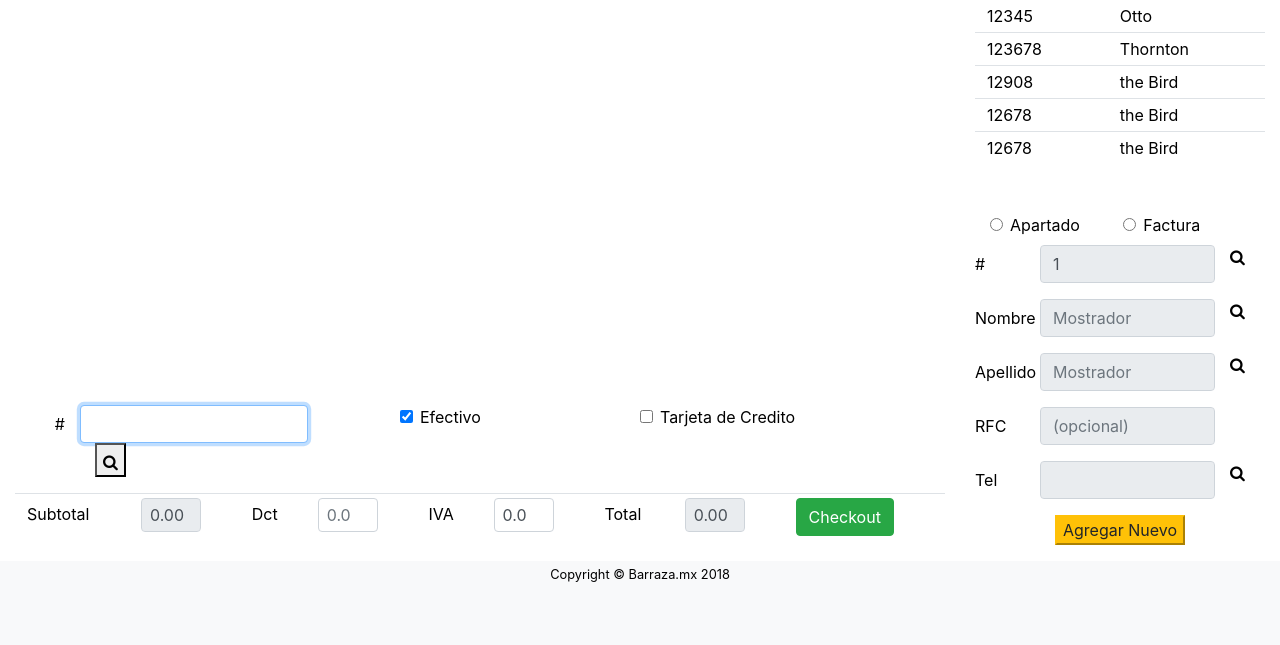
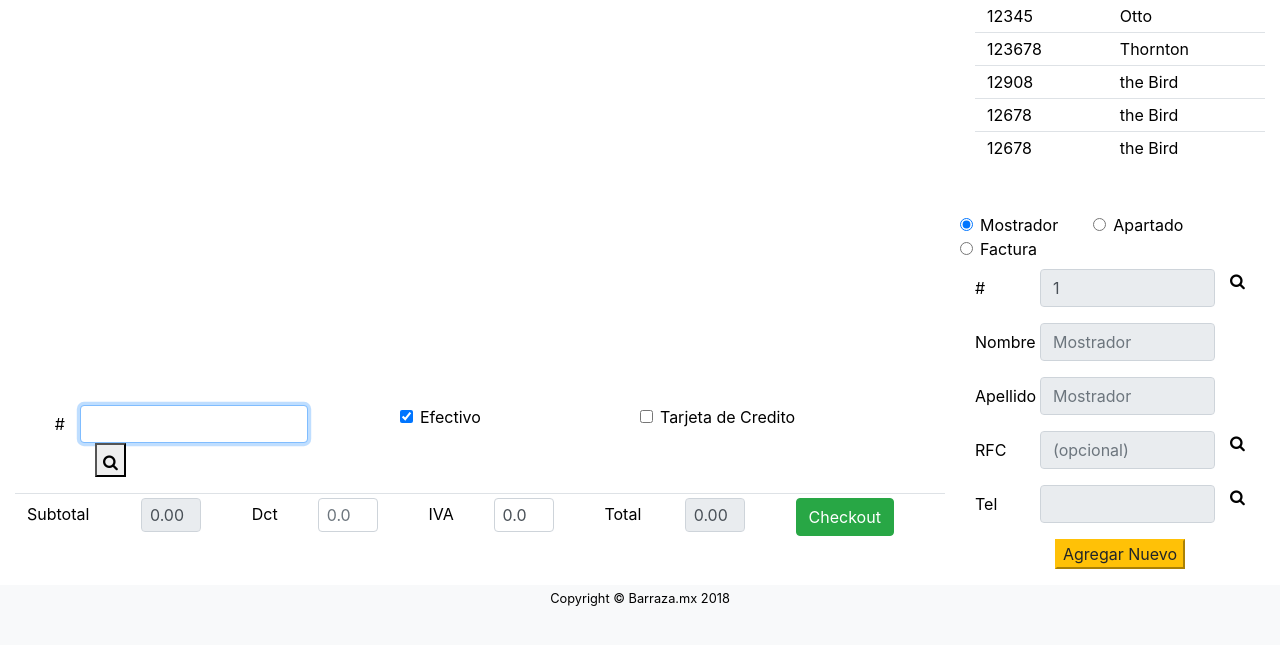
Before and after one commit to sergiobarraza/PDVJoyeria, a PHP site: page /pdv2.php in a window 1280 px wide. Shown: the part 99-744 px from the top of the page. Run offline with PHP 8.4, Linux system fonts and the light colour scheme; data that the repository does not hold is empty; a stand-in replaces the project's code that opens the database connection.

Commit message:
refactorizar y actualizar funcion apartado click

```diff
--- a/footer-pdv.php
+++ b/footer-pdv.php
@@ -356,35 +356,11 @@
 
     <script type="text/javascript">
 
-      function apartadoclick(){
-        document.getElementById("clientNumber").removeAttribute("readonly");
-        document.getElementById("clientNumber").focus();
-        document.getElementById("Name").removeAttribute("readonly");
-        document.getElementById("LastName").removeAttribute("readonly");
-        document.getElementById("RFC").removeAttribute("readonly");
-        document.getElementById("Tel").removeAttribute("readonly");
-
-
-        $("#productid").focus();
-      }
 
       function searchfield(event){
         e=event.which;
         if(e== 13)
         alert(e);
-      // Allow: backspace, delete, tab, escape, enter and .
-      /*if ($.inArray(e, [46, 8, 9, 27, 13]) !== -1 ||
-       // Allow: Ctrl+A
-      (e == 65 && event.ctrlKey === true) ||
-        // Allow: home, end, left, right
-      (e >= 35 && e <= 39)) {
-          // let it happen, don't do anything
-          return;
-      }
-
-      if (( e < 48 || e > 57 )) {
-          event.preventDefault();
-      }*/
       }
     </script>
   </div>
--- a/pdv2.php
+++ b/pdv2.php
@@ -166,16 +166,21 @@
             <div class="col-sm-12">
           <form method="post">
             <div class="row mb-2">
-              <div class="col-sm-1"></div>
               <div class="form-check col-sm-5">
-                <input class="form-check-input" type="radio" name="payment_type" value="" id="defaultCheck1" onchange="apartadoclick();">
+                <input class="form-check-input" checked type="radio" name="payment_type" value="" id="defaultCheck1" onchange="apartadoClick(true);">
                   <label class="form-check-label" for="defaultCheck1" >
+                  Mostrador
+                </label>
+              </div>
+              <div class="form-check col-sm-5">
+                <input class="form-check-input" type="radio" name="payment_type" value="" id="defaultCheck2" onchange="apartadoClick(false);">
+                  <label class="form-check-label" for="defaultCheck2" >
                   Apartado
                 </label>
               </div>
               <div class="form-check col-sm-5">
-                <input class="form-check-input" type="radio" name="payment_type" value="" id="defaultCheck2" onchange="apartadoclick();">
-                  <label class="form-check-label" for="defaultCheck2">
+                <input class="form-check-input" type="radio" name="payment_type" value="" id="defaultCheck3" onchange="apartadoClick(false);">
+                  <label class="form-check-label" for="defaultCheck3">
                   Factura
                 </label>
               </div>
@@ -191,20 +196,19 @@
                 <label for="Name" class="col-sm-3 col-form-label">Nombre</label>
                 <div class="col-sm-9 row">
                     <input type="text" class="form-control col-sm-10" id="Name" name="nombre" placeholder="Mostrador" readonly>
-                    <div class="col-sm-2"><i class="fa fa-search clickable"></i></div>
                 </div>
               </div>
               <div class="form-group row">
                 <label for="LastName" class="col-sm-3 col-form-label">Apellido</label>
                 <div class="col-sm-9 row">
                     <input type="text" class="form-control col-sm-10" id="LastName" name="apellido" placeholder="Mostrador" readonly>
-                    <div class="col-sm-2"><i class="fa fa-search clickable"></i></div>
                 </div>
               </div>
               <div class="form-group row">
                 <label for="RFC" class="col-sm-3 col-form-label">RFC</label>
                 <div class="col-sm-9 row">
                     <input type="text" class="form-control col-sm-10" id="RFC" name="rfc" placeholder="(opcional)" readonly>
+                    <div class="col-sm-2"><i class="fa fa-search clickable"></i></div>
                 </div>
               </div>
               <div class="form-group row">
@@ -330,4 +334,22 @@
     })
   });
 
+  function apartadoClick(isDefault){
+    if(isDefault) {
+      $("#clientNumber").focus();
+      $("#Name").attr("readonly", true);
+      $("#LastName").attr("readonly", true);
+      $("#RFC").attr("readonly", true);
+      $("#Tel").attr("readonly", true);
+    } else {
+      $("#clientNumber").focus();
+      $("#Name").attr("readonly", false);
+      $("#LastName").attr("readonly", false);
+      $("#RFC").attr("readonly", false);
+      $("#Tel").attr("readonly", false);
+    }
+  }
+
+
+
 </script>
```
